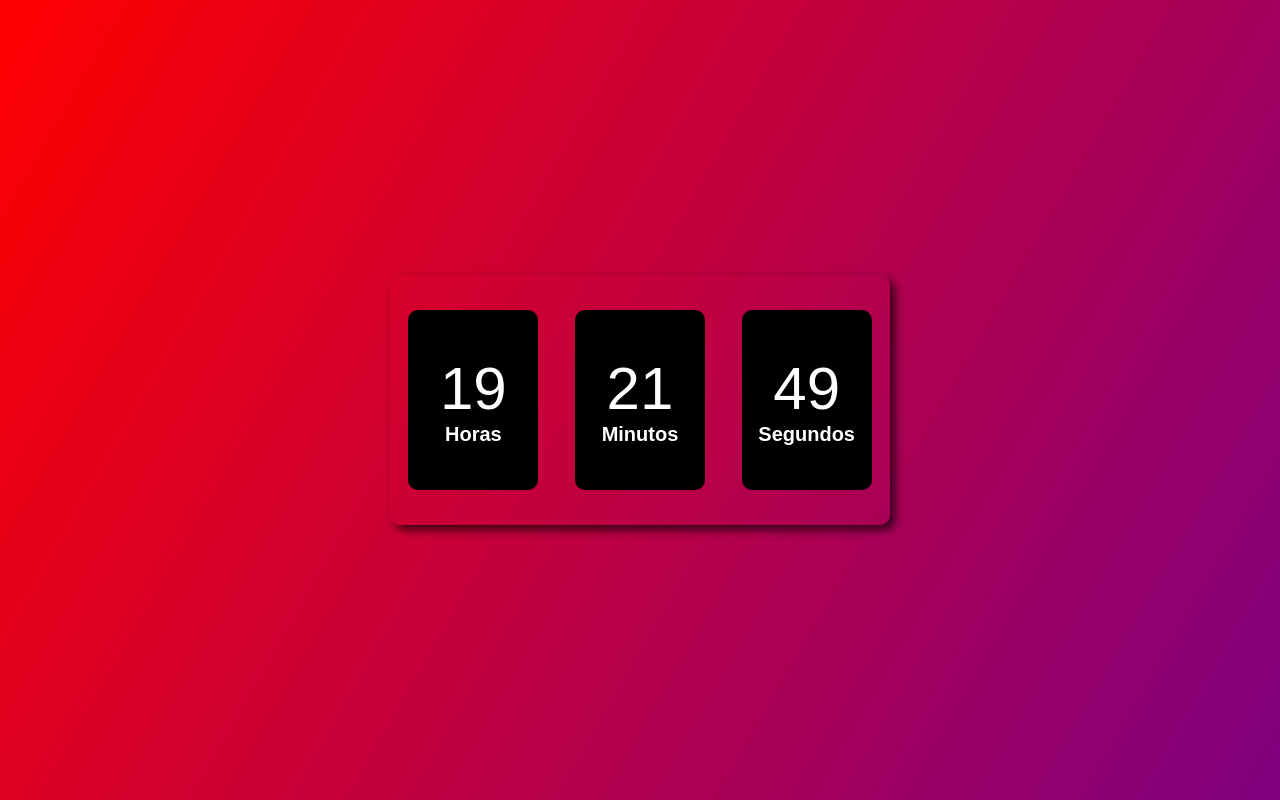
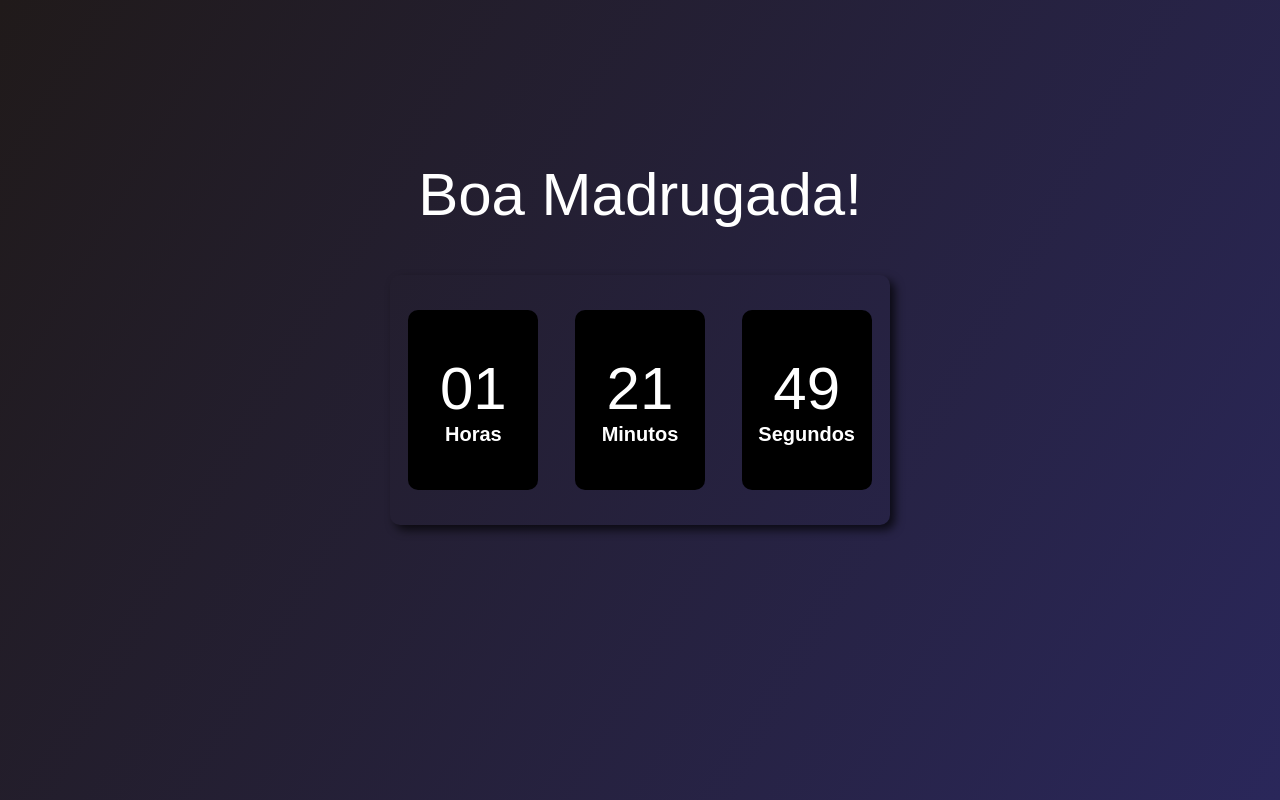
Before and after one commit to Er1ckTeyl0r/Relogio-Digital, a plain HTML site: page index.html in a window 1280 px wide. Drawn offline with Linux system fonts and the light colour scheme.

Commit message:
Relogio Digital
Adicionei mensagens e cores diferentes de acordo com a hora

```diff
--- a/assets/css/style.css
+++ b/assets/css/style.css
@@ -7,8 +7,10 @@ html, body {
     height: 100%;
 }
 body {
-    background: linear-gradient(120deg, red, purple);
+    /* background: linear-gradient(120deg, red, purple); */
+    background: linear-gradient(120deg, rgb(36, 31, 31), rgb(32, 10, 10));
     display: flex;
+    flex-direction: column;
     justify-content: center;
     align-items: center;
 }
@@ -42,3 +44,10 @@ body {
     font-size: 20px;
     font-weight: bolder;
 }
+.txt {
+    position: absolute;
+    top: 160px;
+    font-family: Arial, Helvetica, sans-serif;
+    color: white;
+    font-size: 60px;
+}
--- a/assets/js/script.js
+++ b/assets/js/script.js
@@ -1,12 +1,16 @@
 const hora = document.getElementById('hora');
 const minuto = document.getElementById('minuto');
 const segundo = document.getElementById('segundo');
+
+const frase = document.getElementById('frase');
 
 const relogio = setInterval(function time () {
     let dataToday = new Date()
     let hr = dataToday.getHours()
     let min = dataToday.getMinutes()
     let seg = dataToday.getSeconds()
+
+    hr = 1
 
     if (hr < 10) hr = '0' + hr;
 
@@ -18,4 +22,23 @@ const relogio = setInterval(function time () {
     minuto.textContent = min;
     segundo.textContent = seg;
 
+    if (hr >=5 && hr < 12) {
+        document.body.style.background = 'linear-gradient(120deg, rgb(212, 191, 119), rgb(116, 116, 38))';
+        frase.textContent = 'Bom Dia!';
+    }
+
+    if (hr >=12 && hr < 18) {
+        document.body.style.background = 'linear-gradient(120deg, rgb(218, 137, 32), rgb(175, 60, 45))';
+        frase.textContent = 'Boa Tarde!';
+    }
+
+    else if (hr >= 18 && hr <=23) {
+        document.body.style.background = 'linear-gradient(120deg, rgb(32, 26, 26), rgb(42, 39, 90))';
+        frase.textContent = 'Boa Noite!';
+    }
+    else {
+        document.body.style.background = 'linear-gradient(120deg, rgb(32, 26, 26), rgb(42, 39, 90))';
+        frase.textContent= 'Boa Madrugada!'
+    }
+
 })
--- a/index.html
+++ b/index.html
@@ -8,6 +8,9 @@
     <title>Relógio Digital</title>
 </head>
 <body>
+    <div class="txt">
+        <span id="frase">Boa Noite!</span>
+    </div>
     <div class="container">
         <div>
             <span id="hora">00</span>
```
